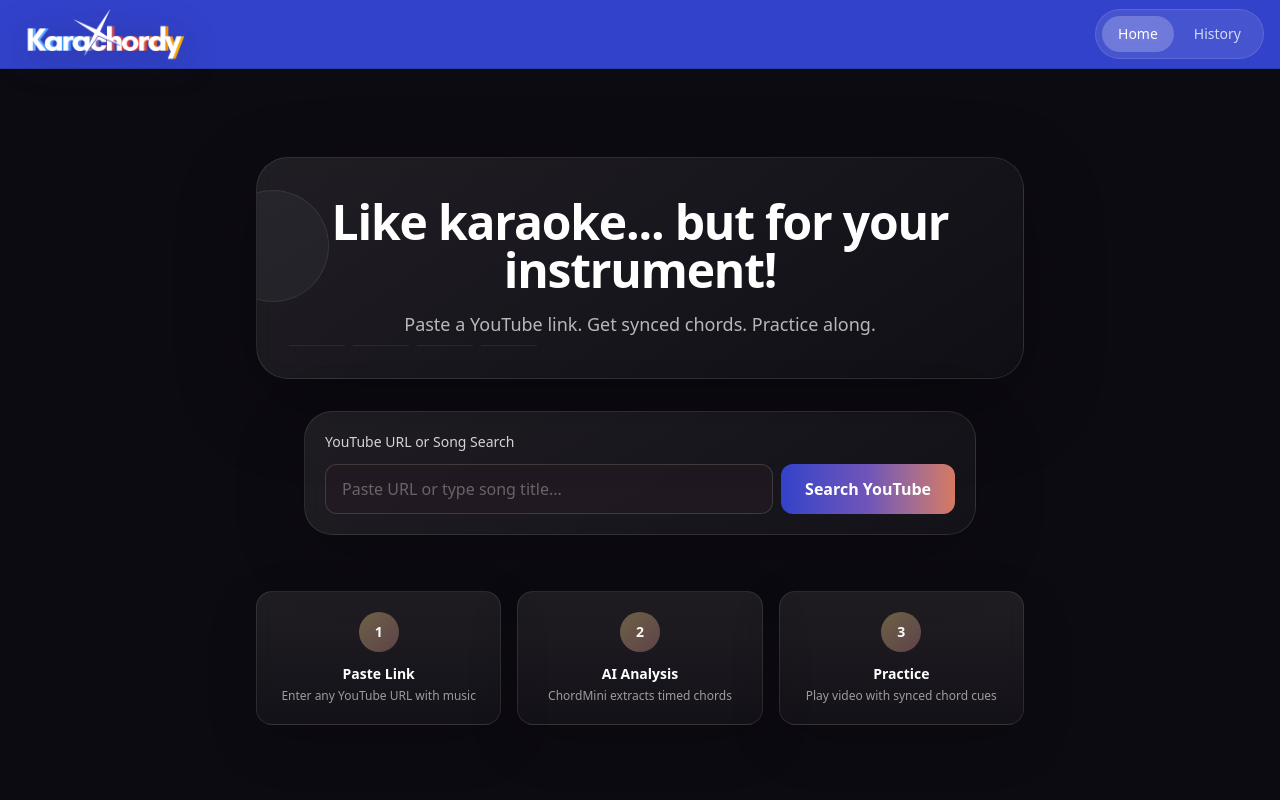
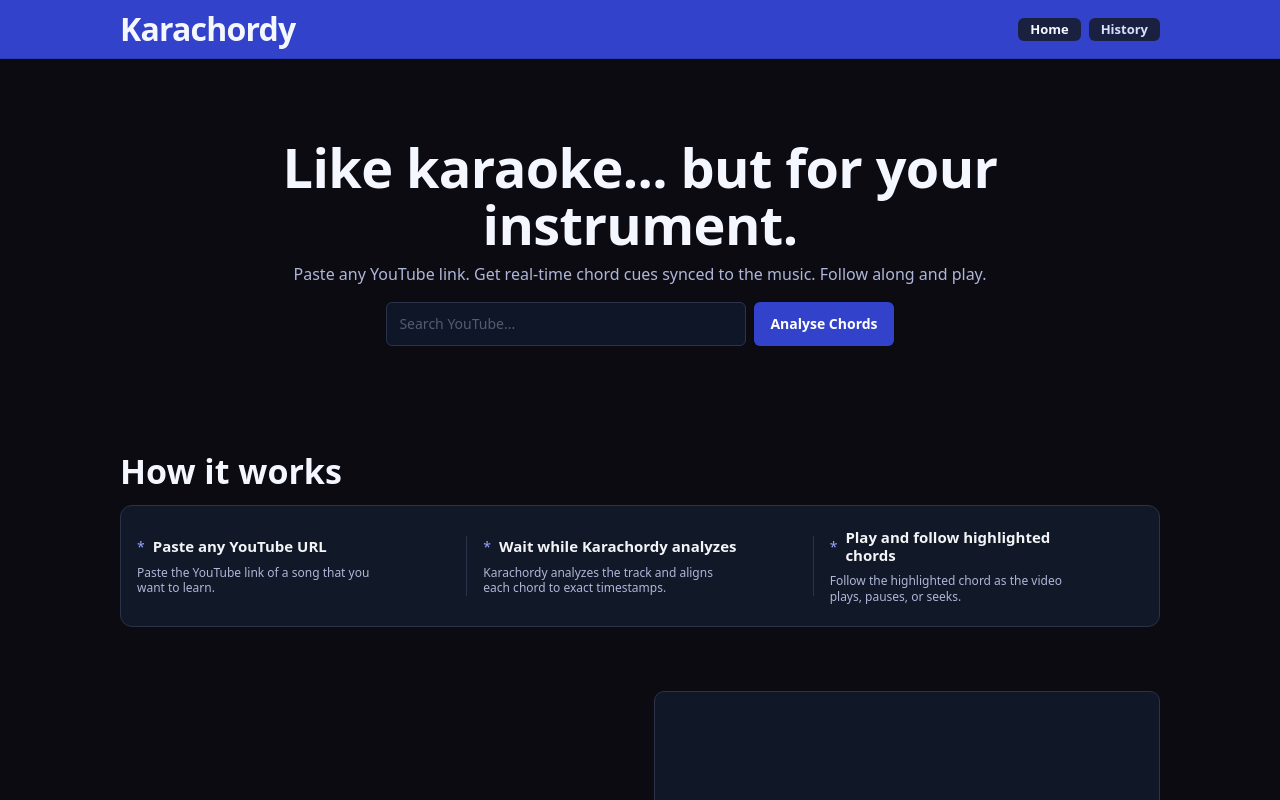
Before and after one commit to pranadh/unihack-2026, a Next.js app in the folder frontend/: page / in a window 1280 px wide. Shown: the top 800 px of the page. Built offline with nearby package versions, Linux system fonts and the light colour scheme.

Commit message:
feat: updated frontend.

```diff
--- a/frontend/src/app/page.tsx
+++ b/frontend/src/app/page.tsx
@@ -1,42 +1,45 @@
 "use client";
 
-import { useState, useCallback } from "react";
+import { useState, useCallback, type FormEvent } from "react";
 import { useRouter } from "next/navigation";
-import UrlInput from "@/components/UrlInput";
 import { recognizeChords } from "@/lib/api";
 
-const HOME_STEPS = [
+const YOUTUBE_REGEX =
+  /^(?:https?:\/\/)?(?:www\.|m\.)?(?:youtube\.com\/(?:watch\?v=|shorts\/|embed\/)|youtu\.be\/)([\w-]{11})(?:[&?#].*)?$/;
+
+const HOW_STEPS = [
   {
-    step: "1",
-    title: "Paste Link",
-    desc: "Enter any YouTube URL with music",
+    icon: "*",
+    title: "Paste any YouTube URL",
+    desc: "Paste the YouTube link of a song that you want to learn.",
   },
   {
-    step: "2",
-    title: "AI Analysis",
-    desc: "ChordMini extracts timed chords",
+    icon: "*",
+    title: "Wait while Karachordy analyzes",
+    desc: "Karachordy analyzes the track and aligns each chord to exact timestamps.",
   },
   {
-    step: "3",
-    title: "Practice",
-    desc: "Play video with synced chord cues",
+    icon: "*",
+    title: "Play and follow highlighted chords",
+    desc: "Follow the highlighted chord as the video plays, pauses, or seeks.",
   },
 ];
 
 export default function Home() {
   const router = useRouter();
+  const [url, setUrl] = useState("");
   const [isLoading, setIsLoading] = useState(false);
   const [statusMessage, setStatusMessage] = useState("");
   const [error, setError] = useState("");
 
   const handleSubmit = useCallback(
-    async (url: string) => {
+    async (youtubeUrl: string) => {
       setIsLoading(true);
       setError("");
-      setStatusMessage("Downloading audio and extracting chords... This may take up to 2 minutes.");
+      setStatusMessage("Processing link and building chord timeline...");
 
       try {
-        const result = await recognizeChords(url);
+        const result = await recognizeChords(youtubeUrl);
 
         if (!result.chords || result.chords.length === 0) {
           setError("No chords detected in this video. Try a different song.");
@@ -46,14 +49,14 @@
         }
 
         // Store result in sessionStorage so the play page can read it
-        const videoIdMatch = url.match(
+        const videoIdMatch = youtubeUrl.match(
           /(?:v=|youtu\.be\/|shorts\/)([\w-]{11})/
         );
         const videoId = videoIdMatch?.[1] ?? "";
 
         const playData = {
           videoId,
-          youtubeUrl: url,
+          youtubeUrl,
           chords: result.chords,
           duration: result.duration,
           bpm: result.bpm,
@@ -73,69 +76,114 @@
     [router]
   );
 
+  const onFormSubmit = async (event: FormEvent) => {
+    event.preventDefault();
+
+    const value = url.trim();
+    if (!value) {
+      setError("Please paste a YouTube URL.");
+      return;
+    }
+
+    if (!YOUTUBE_REGEX.test(value)) {
+      setError("Please enter a valid YouTube URL.");
+      return;
+    }
+
+    await handleSubmit(value);
+  };
+
   return (
-    <div className="flex min-h-[calc(100vh-3.5rem)] flex-col items-center justify-center bg-[#0d0b12] px-4 py-10">
-      <div className="flex w-full max-w-3xl flex-col items-center gap-8">
-        {/* Hero */}
-        <div className="relative w-full overflow-hidden rounded-[2rem] border border-white/10 bg-[linear-gradient(145deg,rgba(255,255,255,0.08),rgba(255,255,255,0.02))] px-6 py-10 shadow-[0_24px_80px_rgba(0,0,0,0.28)] backdrop-blur sm:px-10">
-          <div className="pointer-events-none absolute inset-0">
-            <div className="absolute -left-10 top-8 h-28 w-28 rounded-full border border-white/8 bg-white/4" />
-            <div className="absolute bottom-8 left-8 flex gap-2 opacity-60">
-              <span className="h-px w-14 bg-white/12" />
-              <span className="h-px w-14 bg-white/12" />
-              <span className="h-px w-14 bg-white/12" />
-              <span className="h-px w-14 bg-white/12" />
+    <div className="bg-[#0d0b12] pb-14 text-[#f4f7ff]">
+      <div className="mx-auto w-full max-w-[1440px] px-6 lg:px-[120px]">
+        <section className="flex h-[355px] items-center justify-center pt-3 text-center">
+          <div className="flex h-[294px] w-[900px] flex-col items-center justify-center gap-3">
+            <h1 className="w-[760px] text-[54px] font-bold leading-[1.05] tracking-[-0.6px]">
+              Like karaoke... but for your instrument.
+            </h1>
+            <p className="w-full text-center text-[16px] leading-[1.35] font-medium text-[#aeb7d9]">
+              Paste any YouTube link. Get real-time chord cues synced to the music. Follow along and play.
+            </p>
+
+            <form className="mt-1 flex items-center gap-2" onSubmit={onFormSubmit}>
+              <div className="flex h-11 w-[360px] items-center rounded-md border border-[#2a3348] bg-[#0f1627] px-3">
+                <input
+                  type="text"
+                  value={url}
+                  onChange={(event) => {
+                    setUrl(event.target.value);
+                    if (error) setError("");
+                  }}
+                  placeholder="Search YouTube..."
+                  className="h-full w-full bg-transparent text-[14px] font-medium text-[#94a3b8] outline-none"
+                  disabled={isLoading}
+                />
+              </div>
+              <button
+                type="submit"
+                disabled={isLoading}
+                className="flex h-11 items-center justify-center rounded-md bg-[#3242ca] px-4 text-[14px] font-bold text-white disabled:opacity-60"
+              >
+                {isLoading ? "Analysing..." : "Analyse Chords"}
+              </button>
+            </form>
+
+            {statusMessage ? (
+              <p className="mt-1 max-w-lg text-sm text-[#aeb7d9]">{statusMessage}</p>
+            ) : null}
+
+            {error ? (
+              <p className="mt-1 max-w-lg rounded-md border border-red-300/30 bg-red-300/10 px-3 py-2 text-sm text-red-100">
+                {error}
+              </p>
+            ) : null}
+          </div>
+        </section>
+
+        <section>
+          <div className="py-[36px]">
+            <h2 className="text-[34px] font-bold leading-tight">How it works</h2>
+            <div className="mt-3 flex w-full items-center rounded-xl border border-[#2a3348] bg-[#111827] py-[22px]">
+              {HOW_STEPS.map((item, index) => (
+                <div
+                  key={item.title}
+                  className={`flex-1 px-4 ${index < HOW_STEPS.length - 1 ? "border-r border-[#2a3348]" : ""}`}
+                >
+                  <div className="flex items-center gap-2">
+                    <span className="text-[14px] text-[#9aa5ff]">{item.icon}</span>
+                    <span className="w-[250px] text-[15px] font-bold leading-tight text-[#f3f4f6]">
+                      {item.title}
+                    </span>
+                  </div>
+                  <p className="mt-2 w-[250px] text-[12px] font-medium leading-[1.3] text-[#aeb7d9]">
+                    {item.desc}
+                  </p>
+                </div>
+              ))}
             </div>
           </div>
+        </section>
 
-          <div className="relative text-center">
-            <h1 className="text-4xl font-bold tracking-tight text-white sm:text-5xl">
-              Like karaoke... but for your instrument!
-            </h1>
-            <p className="mx-auto mt-4 max-w-2xl text-lg text-stone-200/78">
-              Paste a YouTube link. Get synced chords. Practice along.
-            </p>
-          </div>
-        </div>
+        <section className="pb-6">
+          <div className="flex items-start gap-7 px-0 py-7">
+            <div className="flex h-[360px] flex-1 flex-col justify-center gap-2 py-2">
+              <h2 className="text-[34px] font-bold leading-tight">Chord timeline</h2>
+              <p className="text-[14px] font-medium leading-[1.4] text-[#aeb7d9]">
+                Play the right chords at the right time alongside your favourite tracks. Follow along
+                with this karaoke style timeline which denotes chords and the duration of each.
+                Switch between tabs or piano chord diagrams for easy learning.
+              </p>
+            </div>
 
-        {/* URL Input */}
-        <UrlInput
-          onSubmit={handleSubmit}
-          isLoading={isLoading}
-        />
-
-        {/* Processing status */}
-        {statusMessage && (
-          <div className="w-full max-w-2xl rounded-2xl border border-amber-200/20 bg-amber-100/10 p-4 shadow-[0_12px_40px_rgba(217,121,95,0.12)] backdrop-blur">
-            <div className="flex items-center gap-3">
-              <div className="h-5 w-5 animate-spin rounded-full border-2 border-amber-200 border-t-transparent" />
-              <p className="text-sm text-stone-100">{statusMessage}</p>
+            <div className="flex-1">
+              <div className="aspect-video w-full rounded-[10px] border border-[#2a3348] bg-[#101726]">
+                <div className="flex h-full items-center justify-center px-6 text-center text-sm font-medium text-[#aeb7d9]">
+                  Video wireframe object (1920x1080) - replace this container with a video/embed component.
+                </div>
+              </div>
             </div>
           </div>
-        )}
-
-        {/* Error */}
-        {error && (
-          <div className="w-full max-w-2xl rounded-2xl border border-rose-300/25 bg-rose-300/10 p-4 backdrop-blur">
-            <p className="text-sm text-red-100">{error}</p>
-          </div>
-        )}
-
-        {/* How it works */}
-        <div className="mt-6 grid w-full max-w-3xl grid-cols-1 gap-4 sm:grid-cols-3">
-          {HOME_STEPS.map((item) => (
-            <div
-              key={item.step}
-              className="rounded-2xl border border-white/10 bg-[linear-gradient(180deg,rgba(255,248,240,0.08),rgba(255,248,240,0.03))] p-5 text-center shadow-[0_18px_50px_rgba(0,0,0,0.18)] backdrop-blur"
-            >
-              <div className="mx-auto mb-3 flex h-10 w-10 items-center justify-center rounded-full bg-gradient-to-br from-amber-200/35 to-rose-300/30 text-sm font-bold text-stone-50">
-                {item.step}
-              </div>
-              <h3 className="text-sm font-semibold text-white">{item.title}</h3>
-              <p className="mt-1 text-xs text-stone-200/65">{item.desc}</p>
-            </div>
-          ))}
-        </div>
+        </section>
       </div>
     </div>
   );
--- a/frontend/src/components/Navbar.tsx
+++ b/frontend/src/components/Navbar.tsx
@@ -1,7 +1,6 @@
 "use client";
 
 import Link from "next/link";
-import Image from "next/image";
 import { usePathname } from "next/navigation";
 
 const NAV_ITEMS = [
@@ -13,24 +12,17 @@
   const pathname = usePathname();
 
   return (
-    <nav className="border-b border-blue-900/60 bg-[#3242CA]">
-      <div className="mx-auto flex h-17 max-w-7xl items-center justify-between px-4">
+    <nav className="border-b border-[#2A3AB8] bg-[#3242CA]">
+      <div className="mx-auto flex h-[58px] w-full max-w-[1440px] items-center justify-between px-6 lg:px-[120px]">
         <Link
           href="/"
-          className="relative z-10 inline-flex items-center"
+          className="inline-flex items-center text-[32px] font-bold leading-none tracking-tight text-[#F4F7FF]"
           aria-label="Karachordy home"
         >
-          <Image
-            src="/karachordy_colour.png"
-            alt="Karachordy"
-            width={300}
-            height={60}
-            priority
-            className="h-[3.75rem] w-auto drop-shadow-[0_6px_18px_rgba(14,18,45,0.28)]"
-          />
+          Karachordy
         </Link>
 
-        <div className="relative z-10 flex items-center gap-1 rounded-full border border-white/12 bg-white/10 p-1.5 backdrop-blur">
+        <div className="flex items-center gap-2">
           {NAV_ITEMS.map((item) => {
             const isActive =
               item.href === "/"
@@ -41,10 +33,10 @@
               <Link
                 key={item.href}
                 href={item.href}
-                className={`rounded-full px-4 py-2 text-sm font-medium transition-all ${
+                className={`rounded-[6px] px-3 py-[5px] text-[13px] font-bold leading-none transition-colors ${
                   isActive
-                    ? "bg-white/22 text-white"
-                    : "text-blue-50/82 hover:bg-white/10 hover:text-white"
+                    ? "bg-[#1A2140] text-[#F4F7FF]"
+                    : "bg-[#1A2140] text-[#D8E0FF] hover:text-[#F4F7FF]"
                 }`}
                 aria-current={isActive ? "page" : undefined}
               >
```
